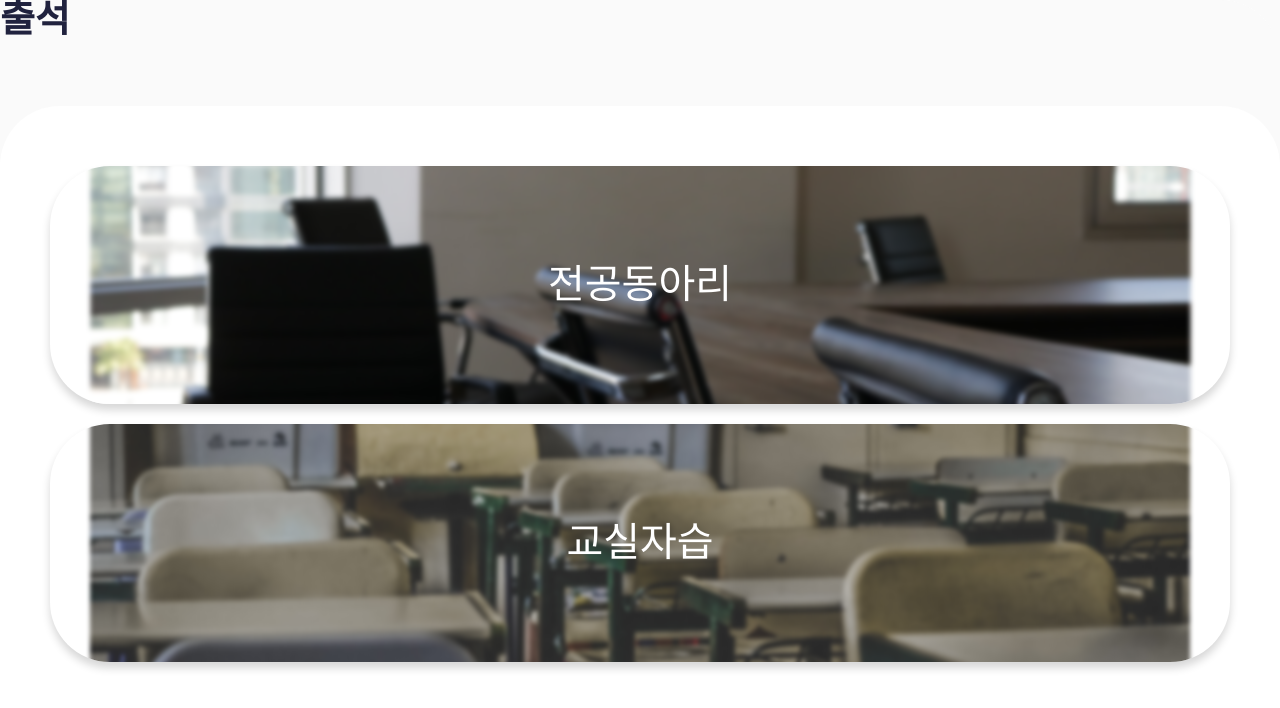
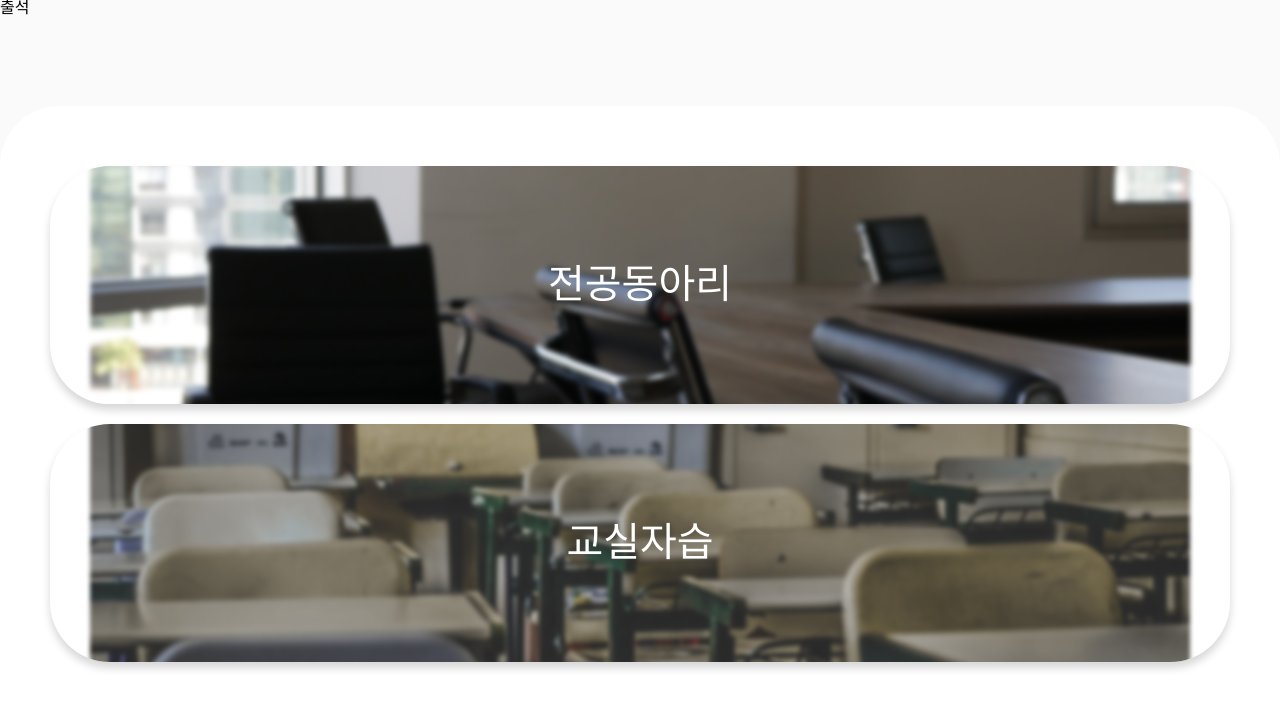
Before and after one commit to DSM-PICK/pick-client, a React app: page /attendance in a window 1280 px wide. Shown: the top 708 px of the page. Built offline with nearby package versions, Linux system fonts and the light colour scheme.

Commit message:
[DELETE] <AttendanceHeader.js> 불필요 컴포넌트 삭제

```diff
--- a/src/component/Attendance/Attendance.js
+++ b/src/component/Attendance/Attendance.js
@@ -3,13 +3,14 @@ import * as S from './styles';
 import AttendanceHeader from './header/AttedanceHeader';
 import AttendanceBody from './body/AttendanceBody';
 import { MAIN_ANCHOR_ITEMS } from './Constant';
+import Header from '../Header/Header';
 
 const Attendance = () => {
 	const anchorItems = MAIN_ANCHOR_ITEMS;
 
 	return (
 		<S.Container>
-			<AttendanceHeader text="출석" />
+			<Header>출석</Header>
 			<AttendanceBody anchorItems={anchorItems} />
 		</S.Container>
 	);
--- a/src/component/Attendance/header/AttedanceHeader.js
+++ /dev/null
@@ -1,9 +0,0 @@
-import React from 'react';
-import * as S from './styles';
-
-const AttedanceHeader = (props) => {
-	const { text } = props;
-	return <S.Container>{text}</S.Container>;
-};
-
-export default AttedanceHeader;
--- a/src/component/Attendance/header/styles.js
+++ /dev/null
@@ -1,10 +0,0 @@
-import styled from 'styled-components';
-
-export const Container = styled.div`
-	background: rgba(0, 0, 0, 0);
-	width: auto;
-	height: 106px;
-	font-size: 38px;
-	font-weight: bold;
-	color: #20223e;
-`;
```
